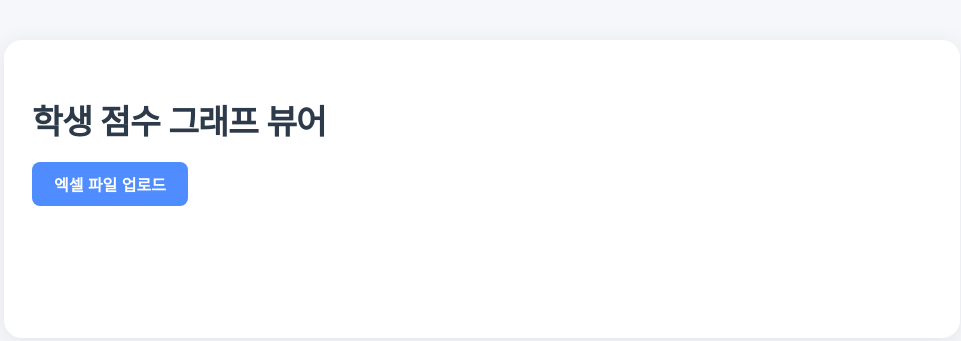
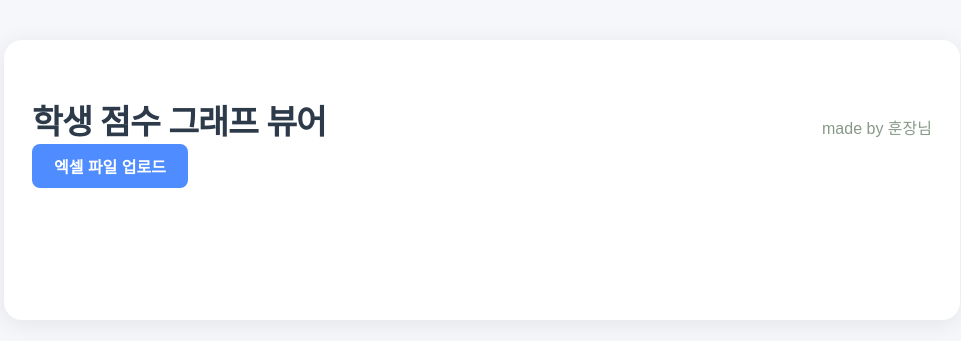
Before and after one commit to RealHoonjang/score_graph, a plain HTML site: page index.html in a window 1280 px wide. Shown: the whole page, without its empty margins (158-1119 px from the left). Drawn offline with nearby package versions, Linux system fonts and the light colour scheme.

Commit message:
Update index.html

```diff
--- a/index.html
+++ b/index.html
@@ -129,7 +129,10 @@
 </head>
 <body>
   <div class="container">
-    <h1>학생 점수 그래프 뷰어</h1>
+    <div style="display:flex; align-items:baseline; gap:12px; flex-wrap:wrap; justify-content:space-between;">
+      <h1 style="margin-bottom:0;">학생 점수 그래프 뷰어</h1>
+      <span style="font-size:1rem; color:#898; font-weight:400; margin-bottom:2px; white-space:nowrap;">made by 훈장님</span>
+    </div>
     <div class="upload-section">
       <label for="file-input" class="upload-label">엑셀 파일 업로드</label>
       <input type="file" id="file-input" accept=".xlsx,.xls" />
```
